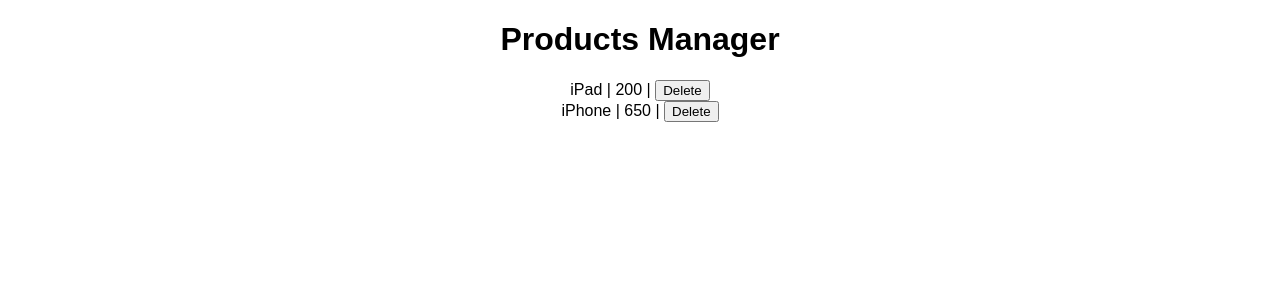
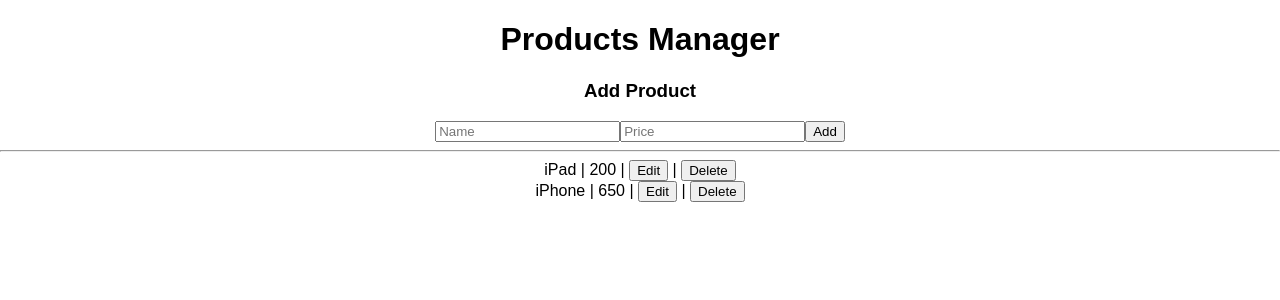
Before and after one commit to Fekapapa/todo-react, a React (Create React App) app: page / in a window 1280 px wide. Shown: the top 300 px of the page. Built offline with nearby package versions, Linux system fonts and the light colour scheme.

Commit message:
todo-react: the standard youtube guide app created

```diff
--- a/src/App.js
+++ b/src/App.js
@@ -1,7 +1,9 @@
 import React, { Component } from 'react';
 import './App.css';
 
-import ProductItem from './productItem.js';
+import ProductItem from './productItem';
+import AddProduct from './addProduct';
+
 const products = [
   {
     name: 'iPad',
@@ -20,16 +22,57 @@
     super(props);
 
     this.state = {
-      products: []
+      products: JSON.parse(localStorage.getItem('products'))
     };
+
+    this.onAdd = this.onAdd.bind(this);
+    this.onDelete = this.onDelete.bind(this);
+    this.onEditSubmit = this.onEditSubmit.bind(this);
   }
 
   componentWillMount() {
-    this.getProducts();
+    const products = this.getProducts();
+
+    this.setState({ products });
   }
 
   getProducts() {
-    const products = JSON.parse(localStorage.getItem('products'));
+    return this.state.products
+  }
+
+  onAdd(name, price) {
+    const products = this.getProducts();
+
+    products.push({
+      name,
+      price
+    });
+
+    this.setState({ products });
+  }
+
+  onDelete(name) {
+    const products = this.getProducts();
+
+    const filteredProducts = products.filter(product => {
+      return product.name !== name;
+    })
+
+    this.setState({ products: filteredProducts })
+  }
+
+  onEditSubmit(name, price, originalName) {
+    let products = this.getProducts();
+
+    products = products.map(product => {
+      if (product.name === originalName) {
+        product.name = name;
+        product.price = price;
+      }
+
+      return product;
+    });
+
     this.setState({ products });
   }
 
@@ -38,12 +81,18 @@
       <div className="App">
         <h1>Products Manager</h1>
 
+        <AddProduct
+          onAdd={this.onAdd}
+        />
+
       {
         this.state.products.map(product => {
           return (
             <ProductItem
               key={product.name}
               {...product}
+              onDelete={this.onDelete}
+              onEditSubmit={this.onEditSubmit}
             />
           );
         })
--- /dev/null
+++ b/src/addProduct.js
@@ -0,0 +1,32 @@
+import React, { Component } from 'react';
+
+class AddProduct extends Component {
+  constructor(props) {
+    super(props);
+
+    this.onSubmit = this.onSubmit.bind(this);
+  }
+
+  onSubmit(event) {
+    event.preventDefault();
+
+    this.props.onAdd(this.nameInput.value, this.priceInput.value);
+
+    this.nameInput.value = '';
+    this.priceInput.value = '';
+  }
+
+  render() {
+    return (
+      <form onSubmit={this.onSubmit}>
+        <h3>Add Product</h3>
+        <input placeholder="Name" ref={nameInput => this.nameInput = nameInput } />
+        <input placeholder="Price" ref={priceInput => this.priceInput = priceInput } />
+        <button>Add</button>
+        <hr/>
+      </form>
+    );
+  }
+}
+
+export default AddProduct;
--- a/src/productItem.js
+++ b/src/productItem.js
@@ -1,16 +1,63 @@
 import React, { Component } from 'react';
 
 class ProductItem extends Component {
+  constructor(props) {
+    super(props);
+
+    this.state = {
+      isEdit: false
+    };
+
+    this.onDelete = this.onDelete.bind(this);
+    this.onEdit = this.onEdit.bind(this);
+    this.onEditSubmit = this.onEditSubmit.bind(this);
+  }
+
+  onDelete() {
+    const { onDelete, name } = this.props;
+
+    onDelete(name);
+  }
+
+  onEdit() {
+    this.setState({ isEdit: true });
+  }
+
+
+  onEditSubmit(event) {
+    event.preventDefault();
+
+    this.props.onEditSubmit(this.nameInput.value, this.priceInput.value, this.props.name);
+
+    this.setState({ isEdit: false });
+  }
+
   render() {
-    const { name, price } = this.props;
+    const { name, onDelete, price } = this.props;
 
     return (
       <div>
-        <span>{name}</span>
-        {' | '}
-         <span>{price}</span>
-        {' | '}
-        <button>Delete</button>
+        {
+          this.state.isEdit
+          ? (
+            <form onSubmit={this.onEditSubmit}>
+              <input placeholder="Name" ref={nameInput => this.nameInput = nameInput } defaultValue={name}/>
+              <input placeholder="Price" ref={priceInput => this.priceInput = priceInput } defaultValue={price}/>
+              <button>Save</button>
+            </form>
+          )
+          : (
+            <div>
+              <span>{name}</span>
+              {' | '}
+               <span>{price}</span>
+              {' | '}
+              <button onClick={this.onEdit}>Edit</button>
+              {' | '}
+              <button onClick={this.onDelete}>Delete</button>
+            </div>
+          )
+        }
       </div>
 
     );
```
